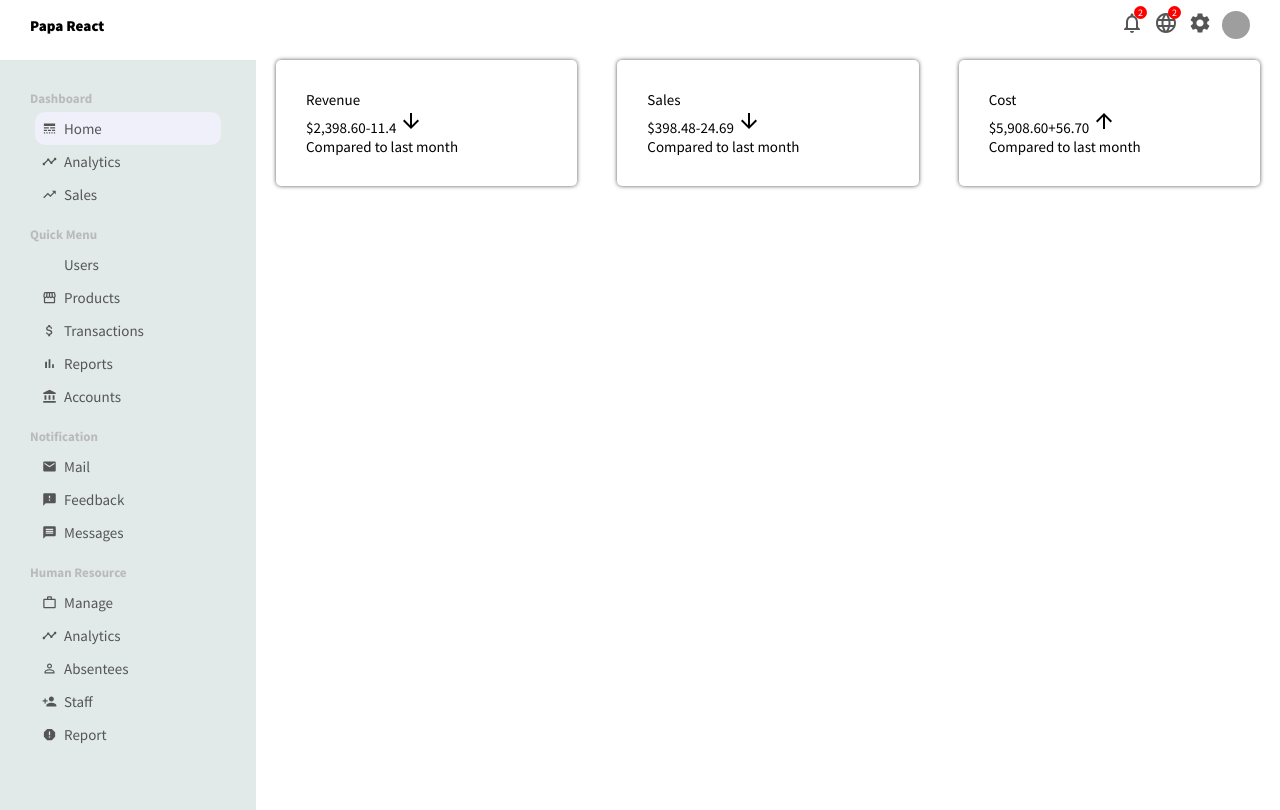
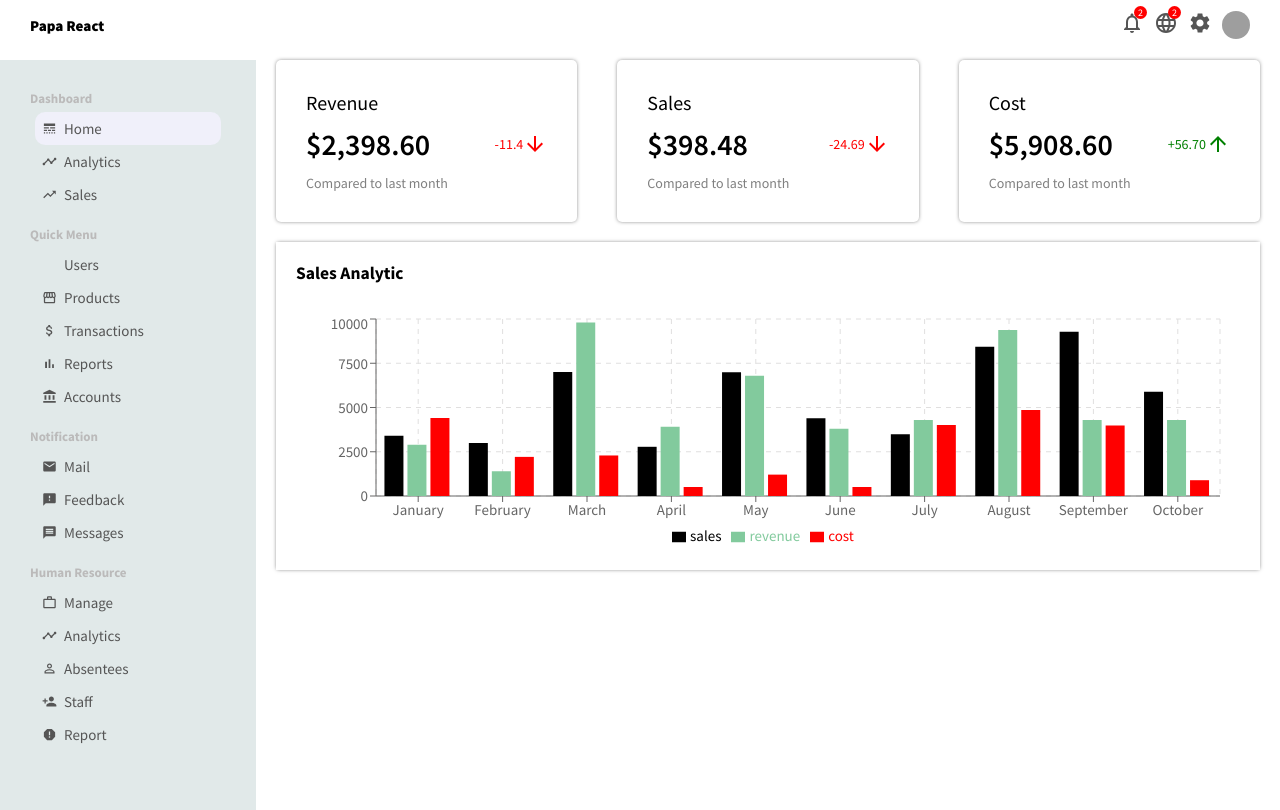
Before and after one commit to Skullomanic84/admin-dashboard-ui, a React (Create React App) app: page / in a window 1280 px wide. Built offline with nearby package versions, Linux system fonts and the light colour scheme; grey boxes are pictures that could not be loaded; some icons are missing.

Commit message:
Added dummyData.jsx
rechart dependancy added, chart styled

```diff
--- a/src/Pages/Home/Home.jsx
+++ b/src/Pages/Home/Home.jsx
@@ -1,11 +1,15 @@
 import React from 'react'
 import './Home.css';
 import FeaturedInfo from '../../components/FeaturedInfo/FeaturedInfo';
+import Chart from '../../components/Chart/Chart';
+import { data } from '../../dummyData'
 
 function Home() {
     return (
         <div className="home">
             <FeaturedInfo />
+            <Chart data={data} grid title="Sales Analytic" dataKey= "sales revenue cost"/>
+            <div className="userWidgets"></div>
         </div>
     )
 }
--- /dev/null
+++ b/src/components/Chart/Chart.jsx
@@ -0,0 +1,35 @@
+import React from 'react'
+import './chart.css'
+import { BarChart, Bar,  XAxis, YAxis, CartesianGrid, Tooltip, Legend, ResponsiveContainer } from 'recharts';
+
+function Chart({title, data, grid}) {
+
+    return (
+        <div className='chart'>
+            <h3 className="chartTitle">{title}</h3>
+            <ResponsiveContainer width="100%" aspect={4 / 1}>
+                <BarChart
+                data={data}
+                margin={{
+                    top: 5,
+                    right: 20,
+                    left: 20,
+                    bottom: 5,
+                }}>
+                    {grid && <CartesianGrid stroke="#e0dfdf" strokeDasharray="5 5" />}
+                    <XAxis dataKey="name" />
+                    <YAxis />
+                    <Tooltip />
+                    <Legend />
+                    <Bar dataKey="sales" fill="#000" />
+                    <Bar dataKey="revenue"  fill="#82ca9d" />
+                    <Bar dataKey="cost"  fill="red" />
+                </BarChart>
+
+            </ResponsiveContainer>
+
+        </div>
+    )
+}
+
+export default Chart
--- /dev/null
+++ b/src/components/Chart/chart.css
@@ -0,0 +1,10 @@
+.chart {
+    margin: 20px;
+    padding: 20px;
+    -webkit-box-shadow: 0px 0px 4px -1px #555;
+    box-shadow: 0px 0px 4px -1px #555;
+}
+
+.chartTitle {
+    margin-bottom: 30px;
+}
--- a/src/components/FeaturedInfo/FeaturedInfo.css
+++ b/src/components/FeaturedInfo/FeaturedInfo.css
@@ -11,6 +11,41 @@
     padding: 30px;
     border-radius: 5px;
     cursor: pointer;
-    -webkit-box-shadow: 0px 0px 5px -1px #000;
-    box-shadow: 0px 0px 5px -1px #000;
+    -webkit-box-shadow: 0px 0px 4px -1px #555;
+    box-shadow: 0px 0px 4px -1px #555;
 }
+
+.featuredTitle {
+    font-size: 20px;
+}
+
+.featuredMoneyContainer {
+    margin: 10px 0px;
+    display: flex;
+    align-items: center;
+    justify-content: space-between;
+}
+
+.featuredMoney {
+    font-size: 30px;
+    font-weight: 600;
+}
+
+.featuredMoneyRate {
+    display: flex;
+    align-items: center;
+    margin-left: 10px;
+    font-size: 14px;
+}
+ .negativeRate {
+     color: red;
+ }
+
+ .positiveRate {
+     color: green;
+ }
+
+ .featureSub {
+     font-size: 14px;
+     color: gray;
+ }
--- a/src/components/FeaturedInfo/FeaturedInfo.jsx
+++ b/src/components/FeaturedInfo/FeaturedInfo.jsx
@@ -9,7 +9,7 @@ function FeaturedInfo() {
                 <span className="featuredTitle">Revenue</span>
                 <div className="featuredMoneyContainer">
                     <span className="featuredMoney">$2,398.60</span>
-                    <span className="featuredMoneyRate">-11.4 <ArrowDownward /></span>
+                    <span className="featuredMoneyRate negativeRate">-11.4 <ArrowDownward /></span>
                 </div>
                 <span className="featureSub">Compared to last month</span>
             </div>
@@ -19,7 +19,7 @@ function FeaturedInfo() {
                 <span className="featuredTitle">Sales</span>
                 <div className="featuredMoneyContainer">
                     <span className="featuredMoney">$398.48</span>
-                    <span className="featuredMoneyRate">-24.69 <ArrowDownward /></span>
+                    <span className="featuredMoneyRate negativeRate">-24.69 <ArrowDownward /></span>
                 </div>
                 <span className="featureSub">Compared to last month</span>
             </div>
@@ -29,7 +29,7 @@ function FeaturedInfo() {
                 <span className="featuredTitle">Cost</span>
                 <div className="featuredMoneyContainer">
                     <span className="featuredMoney">$5,908.60</span>
-                    <span className="featuredMoneyRate">+56.70 <ArrowUpward /></span>
+                    <span className="featuredMoneyRate positiveRate">+56.70 <ArrowUpward /></span>
                 </div>
                 <span className="featureSub">Compared to last month</span>
             </div>
--- /dev/null
+++ b/src/dummyData.jsx
@@ -0,0 +1,59 @@
+export const data = [
+    {
+      name: 'January',
+      sales: 3400,
+      revenue: 2900,
+      cost: 4400,
+    },
+    {
+      name: 'February',
+      sales: 3000,
+      revenue: 1398,
+      cost: 2210,
+    },
+    {
+      name: 'March',
+      sales: 7000,
+      revenue: 9800,
+      cost: 2290,
+    },
+    {
+      name: 'April',
+      sales: 2780,
+      revenue: 3908,
+      cost: 508,
+    },
+    {
+      name: 'May',
+      sales: 6990,
+      revenue: 6800,
+      cost: 1208,
+    },
+    {
+      name: 'June',
+      sales: 4390,
+      revenue: 3800,
+      cost: 508,
+    },
+    {
+      name: 'July',
+      sales: 3490,
+      revenue: 4300,
+      cost: 4008,
+    },
+    { name: 'August',
+    sales: 8430,
+    revenue: 9380,
+    cost: 4859,
+    },
+    { name: 'September',
+    sales: 9280,
+    revenue: 4300,
+    cost: 3989,
+    },
+    { name: 'October',
+    sales: 5890,
+    revenue: 4300,
+    cost: 892,
+    },
+  ];
```
